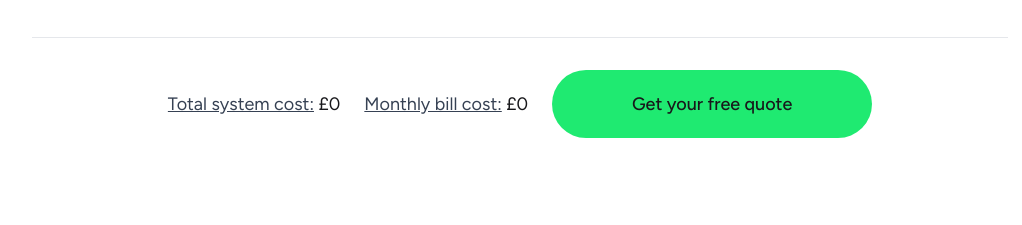
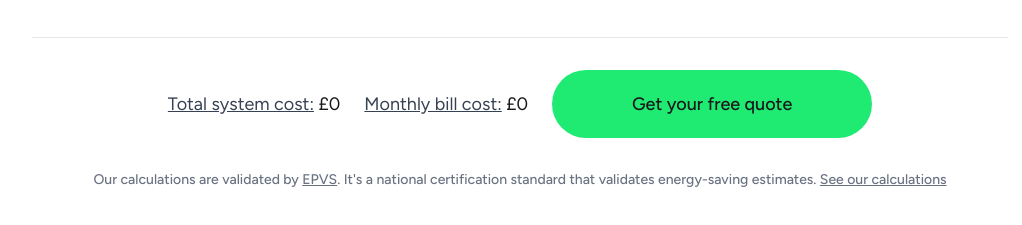
Before and after one commit to aleix-canet/lumo-saving-calculator, a React (Vite) app: page / in a window 1280 px wide. Shown: the part 567-792 px from the top of the page, without its empty margins (120-1142 px from the left). Built offline with nearby package versions, Linux system fonts and the light colour scheme; no server answers.

Commit message:
Add footer link

```diff
--- a/src/pages/SavingsCalculator/components/Footer.tsx
+++ b/src/pages/SavingsCalculator/components/Footer.tsx
@@ -22,7 +22,7 @@ const Footer = ({ savingsData }: { savingsData: SavingsCalculations }) => {
     savingsData,
   );
   return (
-    <footer className="w-full flex justify-center">
+    <footer className="w-full flex flex-col items-center">
       <div className="w-full flex flex-col md:flex-row items-center justify-center gap-4 md:gap-6 text-center">
         <button
           onClick={() => setIsOpenFinanceDialog(true)}
@@ -54,6 +54,21 @@ const Footer = ({ savingsData }: { savingsData: SavingsCalculations }) => {
         </button>
         <GetFreeQuoteButton />
       </div>
+      <p className="mt-8 text-gray-500 text-sm font-medium max-md:text-center">
+        Our calculations are validated by{' '}
+        <a className="underline!" href="https://epvs.co.uk" target="blank">
+          EPVS
+        </a>
+        . It's a national certification standard that validates energy-saving
+        estimates.{' '}
+        <a
+          href="https://lumoenergy.co.uk/calculations"
+          target="blank"
+          className="underline!"
+        >
+          See our calculations
+        </a>
+      </p>
       <FinanceConfigDialog
         open={isOpenFinanceDialog}
         onClose={() => setIsOpenFinanceDialog(false)}
```
